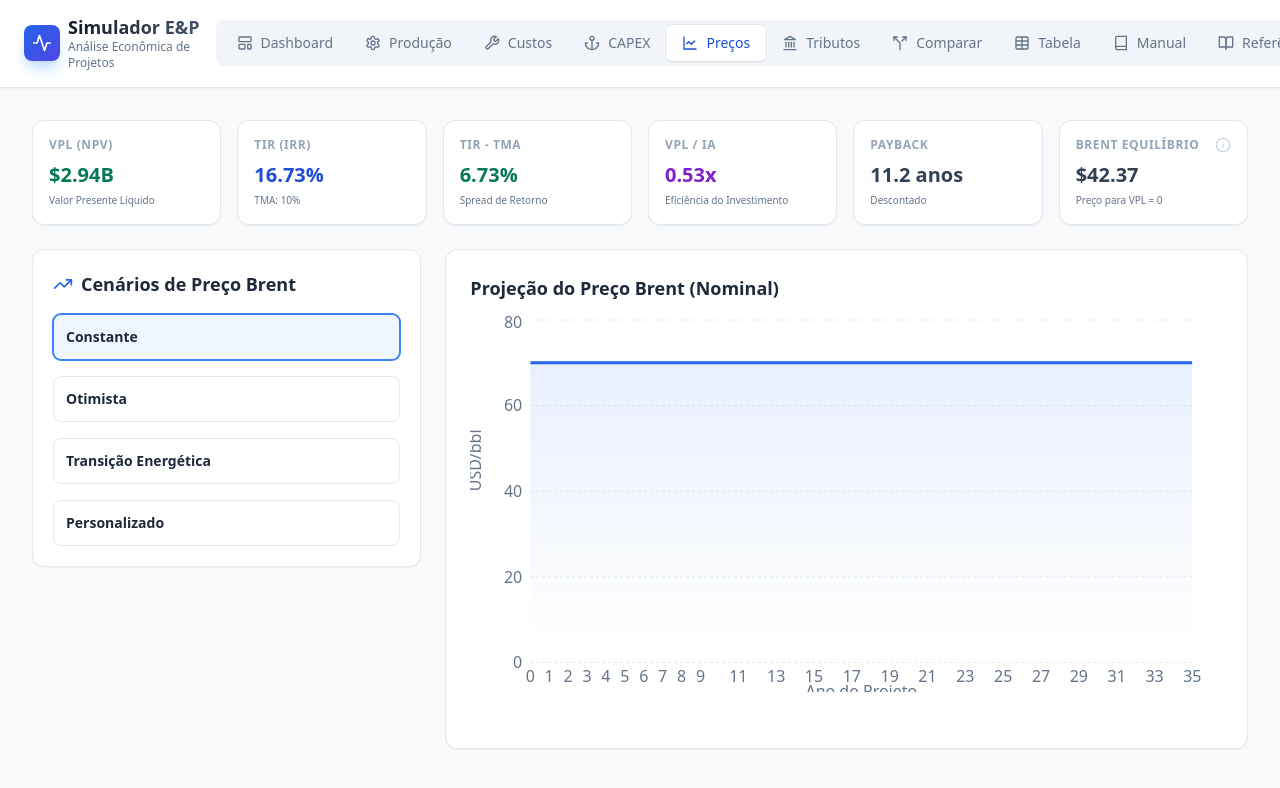
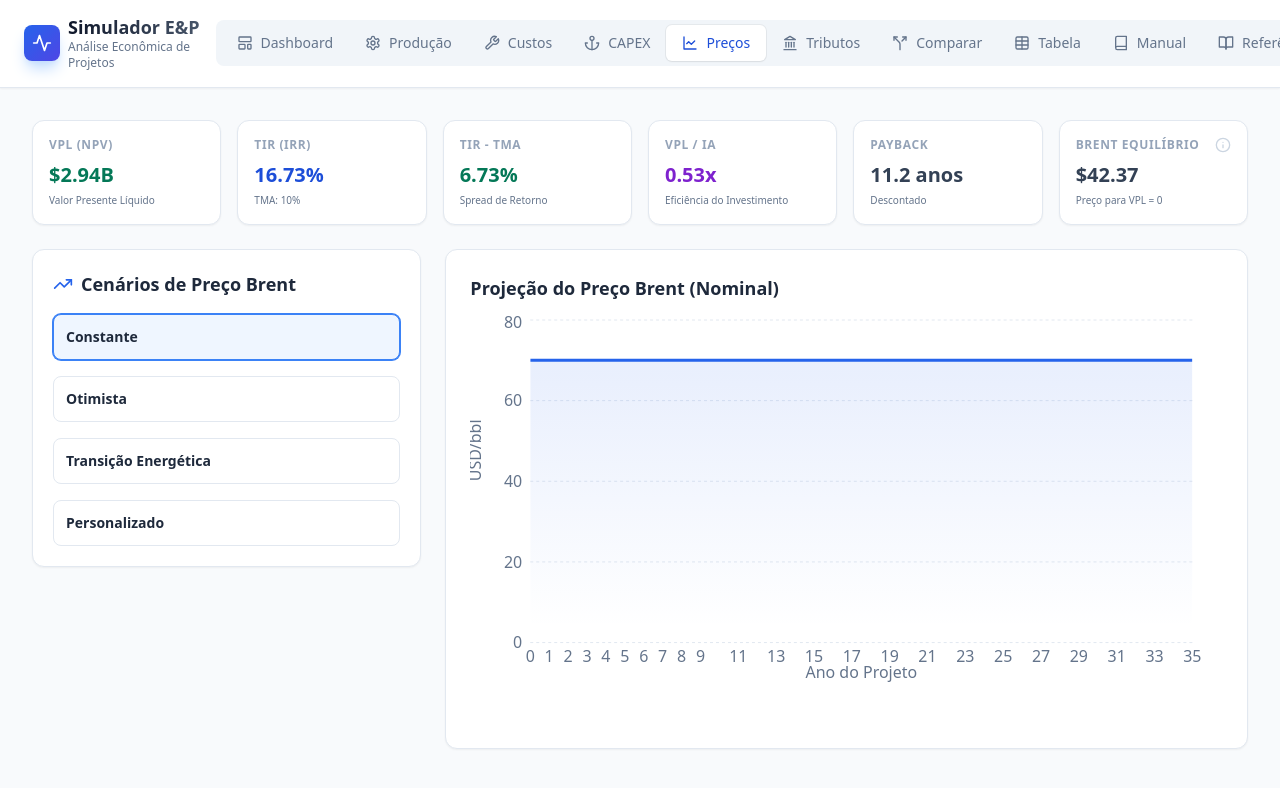
Before and after one commit to fmcima/simulador, a React (Vite) app: page / in a window 1280 px wide. Both pictures are taken after a click on the button "Preços". Shown: the top 788 px of the page. Built offline with nearby package versions, Linux system fonts and the light colour scheme.

Commit message:
Ajuste legenda gráfico

```diff
--- a/src/App.jsx
+++ b/src/App.jsx
@@ -956,7 +956,7 @@ export default function App() {
                             <div className="bg-white dark:bg-slate-900 p-6 rounded-xl border border-slate-200 dark:border-slate-800 shadow-sm h-[500px]">
                                 <h3 className="text-lg font-bold text-slate-800 dark:text-slate-100 mb-2">Projeção do Preço Brent (Nominal)</h3>
                                 <ResponsiveContainer width="100%" height="85%">
-                                    <AreaChart data={brentChartData} margin={{ top: 10, right: 30, left: 0, bottom: 0 }}>
+                                    <AreaChart data={brentChartData} margin={{ top: 10, right: 30, left: 0, bottom: 20 }}>
                                         <defs>
                                             <linearGradient id="colorBrent" x1="0" y1="0" x2="0" y2="1">
                                                 <stop offset="5%" stopColor="#2563eb" stopOpacity={0.1} />
```
